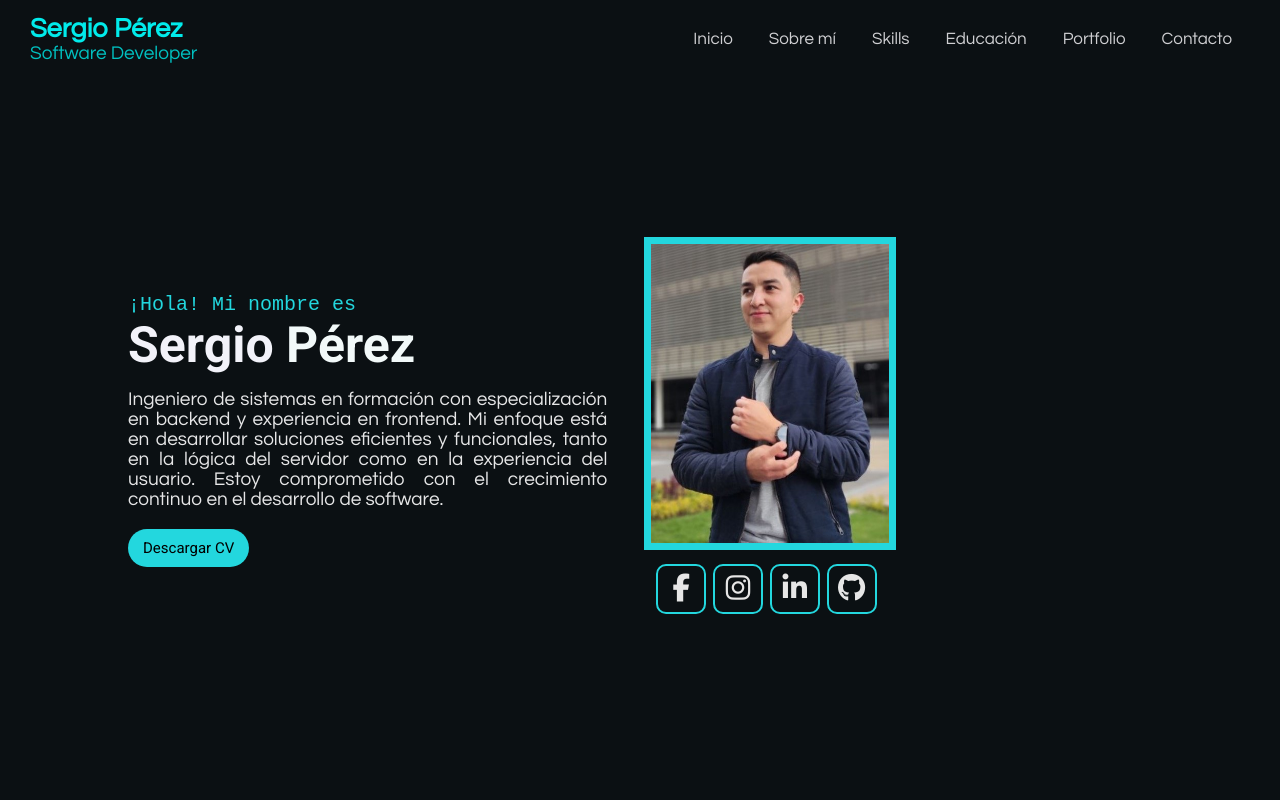
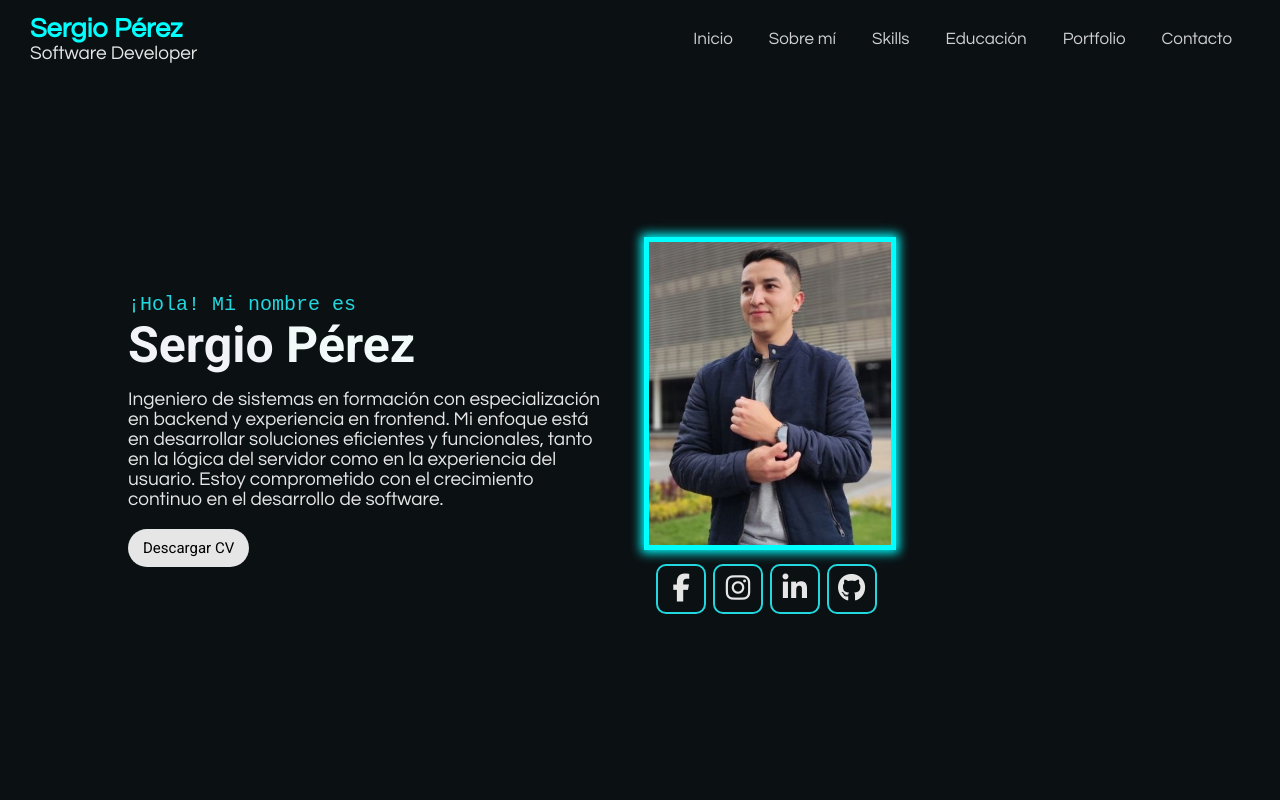
Before and after one commit to 7andresperez/7andresperez.github.io, a plain HTML site: page index.html in a window 1280 px wide. Shown: the top 800 px of the page. Drawn offline with Linux system fonts and the light colour scheme.

Commit message:
Correcciones: 1. Cambio en el color del logo del header. 2. Alineación párrafo del inicio a la izquierda. 3. Cambio de color del botón Descargar CV 3. Se aplicó box-shadow a la foto del inicio.

```diff
--- a/estilo.css
+++ b/estilo.css
@@ -39,17 +39,24 @@ html {
 .contenedor-header header .logo a {
     font-family: 'Questrial';
     font-size: 27px;
-    color: rgb(1, 235, 235);
+    color: #01ebeb;
     text-decoration: none;
     font-weight: bold;
+}
+
+.contenedor-header header .logo a span{
+    color:aqua;
 }
 
 .contenedor-header header .logo h1 {
     font-family: 'Questrial';
     font-size: 19px;
-    color: rgb(1, 192, 192);
+    color: #e6e6e7;
     text-decoration: none;
     font-weight: normal;
+}
+.contenedor-header header .logo h1 span{
+    color:#e6e6e7;
 }
 
 .contenedor-header header ul {
@@ -115,15 +122,13 @@ html {
 }
 
 .inicio .contenedor-img {
-
     align-content: end;
 }
 
 .inicio .contenedor-img img {
     grid-area: contenedor-img;
-    /*margin-top: 40px;*/
-    /*border: 7px solid #e6e6e7;*/
-    border: 7px solid #23d7de;
+    box-shadow: 0 0 10px 3px aqua;
+    border: 5px solid aqua;
     width: 100%;
 }
 
@@ -132,7 +137,6 @@ html {
     font-weight: normal;
     color: #23d7de;
     font-family: monospace;
-    /*color: #1CB698;*/
 }
 
 .inicio .contenido-seccion h1 {
@@ -140,7 +144,6 @@ html {
     font-weight: bold;
     color: #f2f9f9;
     font-family: 'Roboto';
-    /*color: #1CB698;*/
 }
 
 .inicio .contenido-seccion span {
@@ -153,11 +156,12 @@ html {
     color: #e6e6e7;
     font-weight: normal;
     margin-top: 3%;
+    text-align: left;
 }
 
 .inicio .contenido-seccion .informacion-inicio button {
     cursor: pointer;
-    background-color: #23d7de;
+    background-color: #e6e6e7;
     border-radius: 20px;
     border: none;
     width: fit-content;
@@ -171,7 +175,7 @@ html {
 }
 
 .inicio .contenido-seccion .informacion-inicio button:hover {
-    background-color: #e6e6e7;
+    background-color: aqua;
     transition: .5s;
 }
 
--- a/index.html
+++ b/index.html
@@ -18,8 +18,8 @@
     <div class="contenedor-header">
         <header>
             <div class="logo">
-                <a href="#">Sergio Pérez</a>
-                <h1>Software Developer</h1>
+                <a href="#"><span>Sergio Pérez</span></a>
+                <h1>Software <span>Developer</span></h1>
             </div>
             <nav id="nav">
                 <ul>
```
